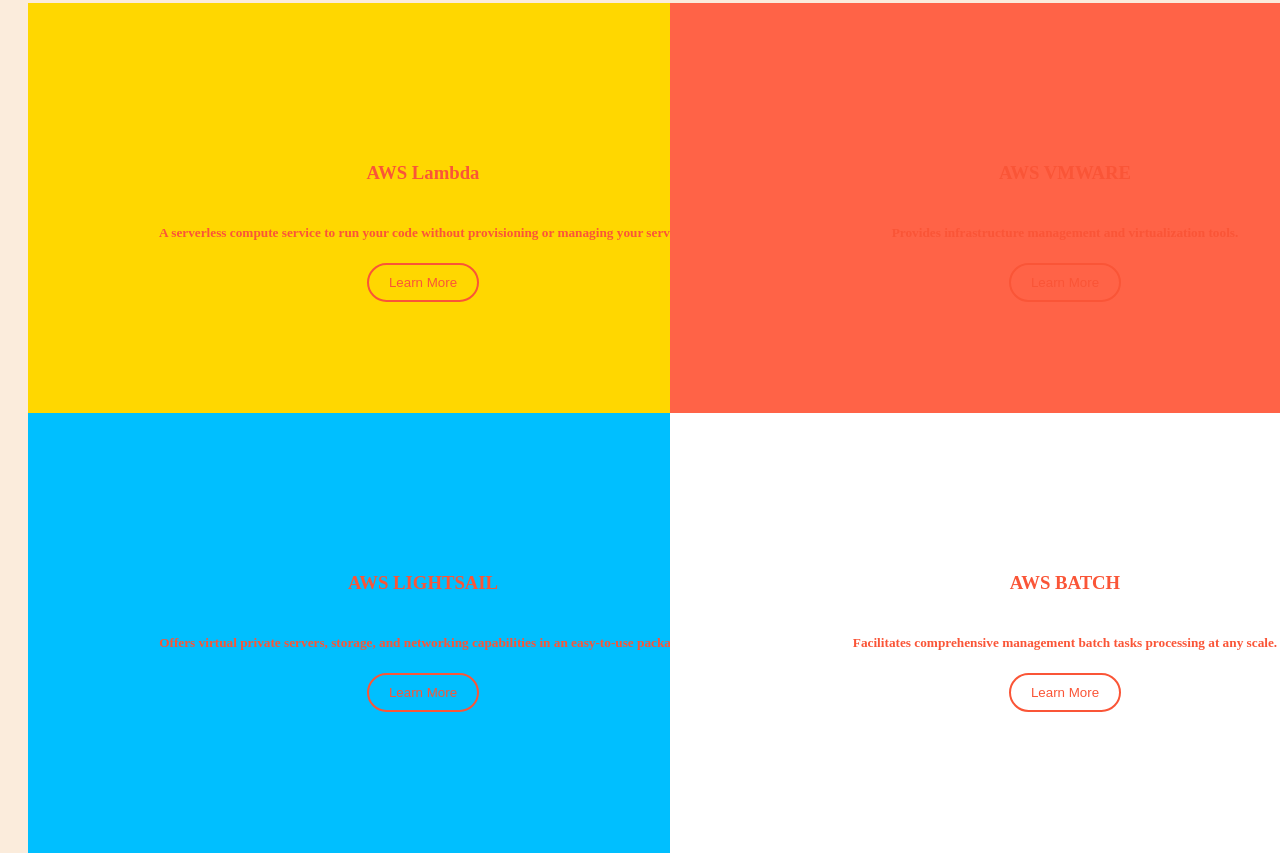
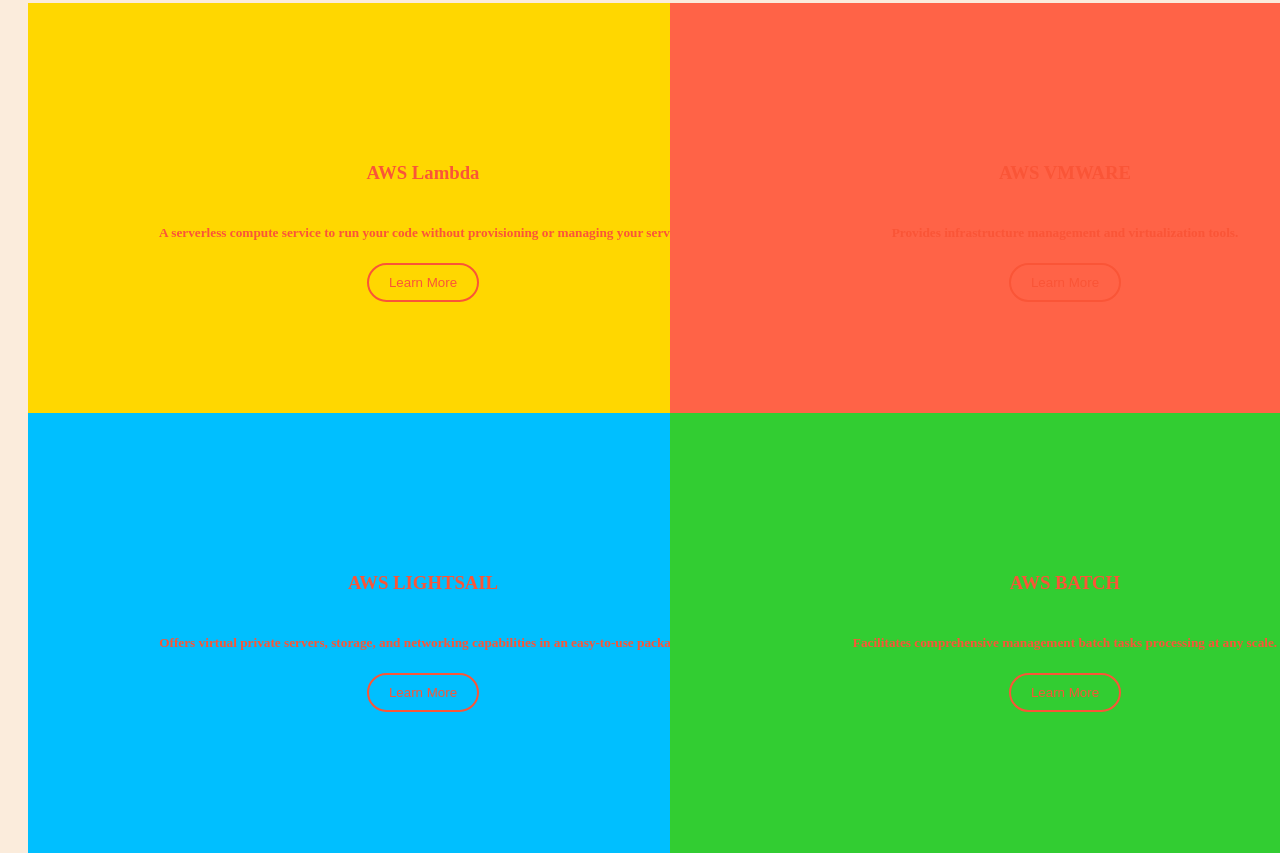
Before and after one commit to hhemen101/CloudComputing, a plain HTML site: page services.html in a window 1280 px wide. Shown: the part 357-1210 px from the top of the page. Drawn offline with Linux system fonts and the light colour scheme.

Commit message:
Add files via upload

```diff
--- a/style.css
+++ b/style.css
@@ -112,6 +112,9 @@ button {
 .quadrant3 {
     background-color: #00BFFF; /* Deep Sky Blue */
 }
+.quadrant4 {
+    background-color: #32CD32; /* Lime Green */
+}
 
 .intro {
     display: flex;
```
